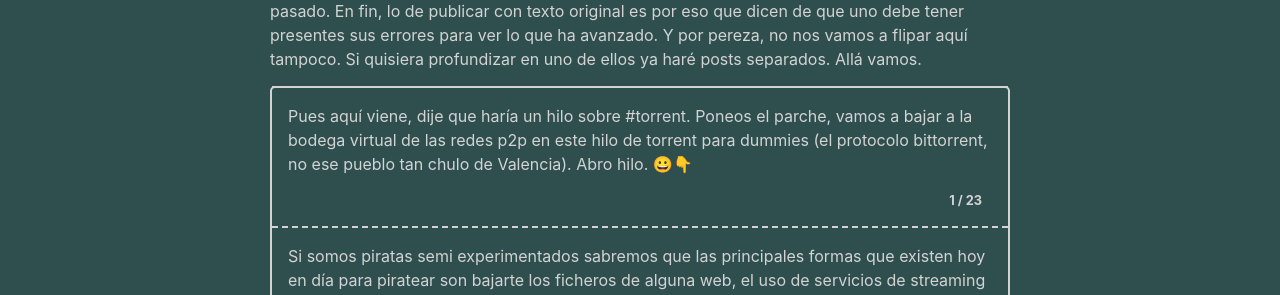
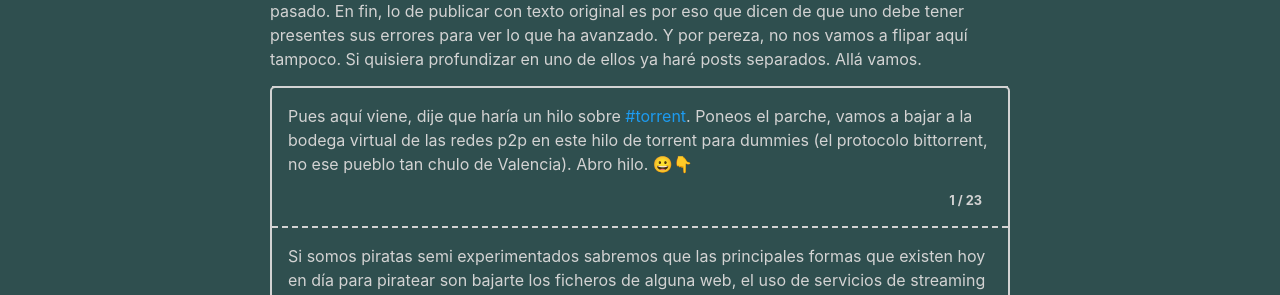
Before and after one commit to iordic/iordic.github.io, a Jekyll site: the page built from _posts/2020-01-10-thread-torrent-protocol.md, in a window 1280 px wide. Shown: the part 408-703 px from the top of the page. Built offline with Jekyll 4.4.1, drawn with Linux system fonts in a browser that asks for light colours.

Commit message:
Fixes & mastodon thread

```diff
--- a/_posts/2020-01-10-thread-torrent-protocol.md
+++ b/_posts/2020-01-10-thread-torrent-protocol.md
@@ -23,11 +23,11 @@ separados. Allá vamos.
 <div class="thread">
     <div class="tweet">
         <p>
-            Pues aquí viene, dije que haría un hilo sobre #torrent. Poneos el parche, vamos a bajar a
+            Pues aquí viene, dije que haría un hilo sobre <span class="twitter-hashtag">#torrent</span>. Poneos el parche, vamos a bajar a
             la bodega virtual de las redes p2p en este hilo de torrent para dummies (el protocolo
             bittorrent, no ese pueblo tan chulo de Valencia). Abro hilo. 😀👇
         </p>
-        <span>1 / 23</span>
+        <span class="number-marker">1 / 23</span>
     </div>
     <div class="tweet">
         <p>
@@ -35,7 +35,7 @@ separados. Allá vamos.
             en día para piratear son bajarte los ficheros de alguna web, el uso de servicios de
             streaming o el uso de torrent (u otros sistemas p2p).
         </p>
-        <span>2 / 23</span>
+        <span class="number-marker">2 / 23</span>
     </div>
     <div class="tweet">
         <p>
@@ -44,7 +44,7 @@ separados. Allá vamos.
             iguales. Primero veamos el esquema con servidor intermediario:
         </p>
         <img src="{{site.url}}/assets/twitter/torrent/torrent-thread1.png" alt="Compartir ficheros mediante servidor" title="Piratería centralizada">
-        <span>3 / 23</span>
+        <span class="number-marker">3 / 23</span>
     </div>
     <div class="tweet">
         <p>
@@ -52,7 +52,7 @@ separados. Allá vamos.
             personas acceden a ese servidor para descargarlo, en el caso de streaming es lo mismo
             (técnicamente es una descarga temporal, no le déis mucha importancia).
         </p>
-        <span>4 / 23</span>
+        <span class="number-marker">4 / 23</span>
     </div>
     <div class="tweet">
         <p>
@@ -62,7 +62,7 @@ separados. Allá vamos.
         original.
         </p>
         <img src="{{site.url}}/assets/twitter/torrent/torrent-thread2.png" alt="Compartir ficheros mediante p2p con tracker" title="Piratería descentralizada">
-        <span>5 / 23</span>
+        <span class="number-marker">5 / 23</span>
     </div>
     <div class="tweet">
         <p>
@@ -70,7 +70,7 @@ separados. Allá vamos.
             par, cada máquina ejerce de cliente y al mismo tiempo de servidor, es decir, descarga el
             contenido y al mismo tiempo se lo transfiere a otros.
         </p>
-        <span>6 / 23</span>
+        <span class="number-marker">6 / 23</span>
     </div>
     <div class="tweet">
         <p>
@@ -79,7 +79,7 @@ separados. Allá vamos.
             totalmente caótica (de hecho mucho más de lo que estás pensando ahora mismo, luego
             explico) ¿No es bonito? :D.
         </p>
-        <span>7 / 23</span>
+        <span class="number-marker">7 / 23</span>
     </div>
     <div class="tweet">
         <p>
@@ -88,7 +88,7 @@ separados. Allá vamos.
             tarea de descarga. El creador del torrent tiene que tener el programa encendido con el
             fichero cargado.
         </p>
-        <span>8 / 23</span>
+        <span class="number-marker">8 / 23</span>
     </div>
     <div class="tweet">
         <p>
@@ -96,7 +96,7 @@ separados. Allá vamos.
             medio que le plazca, lo más habitual es subirlo a alguna web, por ejemplo: la página "the
             pirate bay" (hay un documental muy chulo sobre ella llamado TPB: AFK en youtube mismo).
         </p>
-        <span>9 / 23</span>
+        <span class="number-marker">9 / 23</span>
     </div>
     <div class="tweet">
         <p>
@@ -105,7 +105,7 @@ separados. Allá vamos.
             trocear el fichero en muchas "piezas" del mismo tamaño, cada una con un índice de su
             posición.
         </p>
-        <span>10 / 23</span>
+        <span class="number-marker">10 / 23</span>
     </div>
     <div class="tweet">
         <p>
@@ -113,7 +113,7 @@ separados. Allá vamos.
             la tienes lista para compartirla con otro par. El caos está en que para que no se cree un
             tapón, los clientes suelen descargar las piezas en orden aleatorio.
         </p>
-        <span>11 / 23</span>
+        <span class="number-marker">11 / 23</span>
     </div>
     <div class="tweet">
         <p>
@@ -122,7 +122,7 @@ separados. Allá vamos.
             "seeders" y los que descargan "leechers", todos los pares ejercen ambos roles dentro de
             sus posibilidades.
         </p>
-        <span>12 / 23</span>
+        <span class="number-marker">12 / 23</span>
     </div>
     <div class="tweet">
         <p>
@@ -132,7 +132,7 @@ separados. Allá vamos.
         </p>
         <img src="{{site.url}}/assets/twitter/torrent/torrent-thread3.png" alt="Descargando con qbittorrent" title="Pantalla principal Qbittorrent">
         <img src="{{site.url}}/assets/twitter/torrent/torrent-thread4.png" alt="Lista de trackers mostrada en qbittorrent" title="Lista de trackers">
-        <span>13 / 23</span>
+        <span class="number-marker">13 / 23</span>
     </div>
     <div class="tweet">
         <p>
@@ -141,7 +141,7 @@ separados. Allá vamos.
             piezas, "seeders" -> semillas, "leechers" -> pares. El ratio es el cálculo de:
             transferido/descargado.
         </p>
-        <span>14 / 23</span>
+        <span class="number-marker">14 / 23</span>
     </div>
     <div class="tweet">
         <p>
@@ -150,7 +150,7 @@ separados. Allá vamos.
             término despectivo que usa la comunidad pirata para esa gente que solo descarga y no
             comparte.
         </p>
-        <span>15 / 23</span>
+        <span class="number-marker">15 / 23</span>
     </div>
     <div class="tweet">
         <p>
@@ -159,7 +159,7 @@ separados. Allá vamos.
             económicas. ¿Cómo saben que has bajado X película? Tiene que ver con la dirección IP.
             Vamos a ello. 👇
         </p>
-        <span>16 / 23</span>
+        <span class="number-marker">16 / 23</span>
     </div>
     <div class="tweet">
         <p>
@@ -167,7 +167,7 @@ separados. Allá vamos.
             carreteras. Pero unas carreteras llenas de cámaras que van guardando todas las matrículas
             que han pasado por cada tramo xD. Esa "matricula" te la asigna tu compañía telefónica.
         </p>
-        <span>17 / 23</span>
+        <span class="number-marker">17 / 23</span>
     </div>
     <div class="tweet">
         <p>
@@ -177,7 +177,7 @@ separados. Allá vamos.
             xD:
         </p>
         <img src="{{site.url}}/assets/twitter/torrent/torrent-thread5.png" alt="Listado de pares mostrado por qbittorrent" title="Listado de pares en torrent">
-        <span>18 / 23</span>
+        <span class="number-marker">18 / 23</span>
     </div>
     <div class="tweet">
         <p>
@@ -185,18 +185,18 @@ separados. Allá vamos.
             algunas que lo hacen incluso voluntariamente sin orden judicial cosa que es de verguenza,
             pero ese es otro tema. 🙄
         </p>
-        <span>19 / 23</span>
+        <span class="number-marker">19 / 23</span>
     </div>
     <div class="tweet">
         Aquí tenéis una página muy guay que os saca que torrents habéis descargado usando ese
         método de registrar las IP rastreando ciertos torrents:
         <a href="https://iknowwhatyoudownload.com/en/peer/">https://iknowwhatyoudownload.com/en/peer/</a>
-        <span>20 / 23</span>
+        <span class="number-marker">20 / 23</span>
     </div>
     <div class="tweet">
         <p>Y aquí un enlace de la documentación oficial que está interesante:</p>
         <a href="https://www.bittorrent.org/beps/bep_0003.html">https://www.bittorrent.org/beps/bep_0003.html</a>
-        <span>21 / 23</span>
+        <span class="number-marker">21 / 23</span>
     </div>
     <div class="tweet">
         <p>
@@ -205,7 +205,7 @@ separados. Allá vamos.
             un vecino puede haberse conectado a tu wifi. Lo último es rezar para que el juez tenga
             sentido común jajaja
         </p>
-        <span>22 / 23</span>
+        <span class="number-marker">22 / 23</span>
     </div>
     <div class="tweet">
         <p>
@@ -213,7 +213,7 @@ separados. Allá vamos.
             (tampoco mucho), aquí un post de un compi de mastodon que está muy bien:
         </p>
         <a href="https://www.privacytools.io/">https://www.privacytools.io/</a>
-        <span>23 / 23</span>
+        <span class="number-marker">23 / 23</span>
     </div>
 </div>
 
--- a/css/twitter_threads.css
+++ b/css/twitter_threads.css
@@ -13,10 +13,13 @@
     margin: 5px auto;
     display: block;
 }
-.tweet span {
+.tweet .number-marker {
     display: block;
     margin: 0 10px;
     text-align: right;
     font-weight: bold;
     font-size: 0.8em;
 }
+.tweet .twitter-hashtag, .tweet a {
+    color: #1d9bf0;
+}
```
Also changed, not shown: _posts/2019-12-29-thread-mastodon.md (added, +125 -0 lines), assets/twitter/mastodon/mastodon-thread1.jpeg (added), assets/twitter/mastodon/mastodon-thread2.jpeg (added), assets/twitter/mastodon/mastodon-thread3.jpeg (added).
